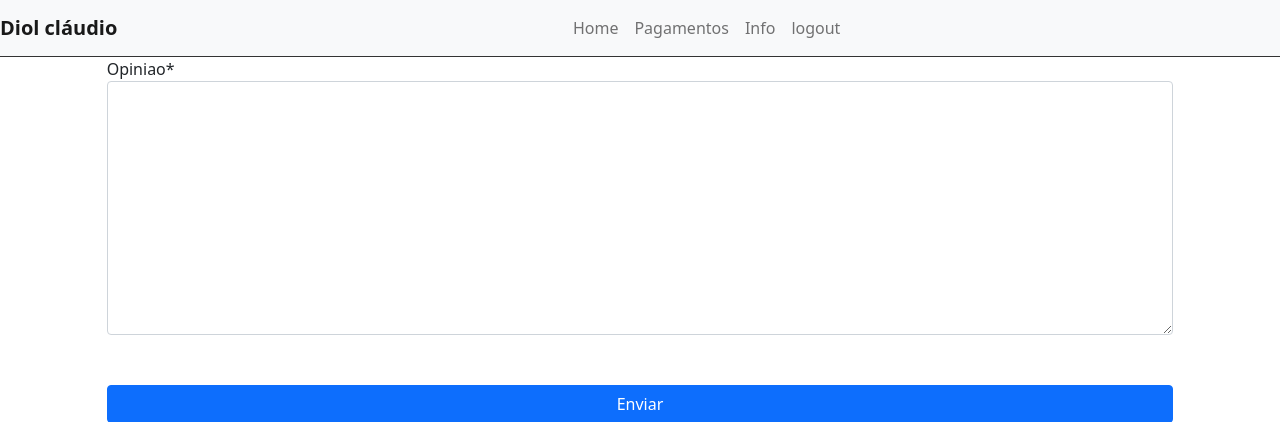
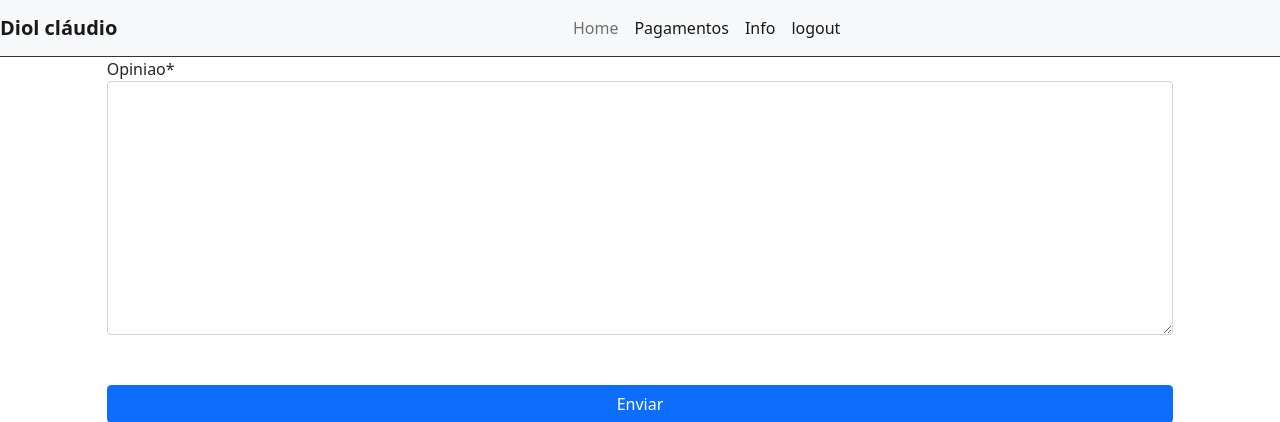
Before and after one commit to diolclaudio/teste3, a Django app: page /comentario/ in a window 1280 px wide. Shown: the top 422 px of the page. Run offline with Django 3.2, Linux system fonts and the light colour scheme; a user stored in the database is signed in; some libraries are stand-ins or nearby versions.

Commit message:
update settings

```diff
--- a/pays/templates/pays/base.html
+++ b/pays/templates/pays/base.html
@@ -12,34 +12,35 @@
 </head>
 <body>
 <div class="container-fluid">
+
+<!---------------------------------------------------------------------------------------------------->
 <nav class="navbar navbar-expand-lg navbar-light bg-light">
   <div class="container-fluid">
     <a class="navbar-brand" href="/">Diol cláudio</a>
-               <button class="navbar-toggler" type="button" data-bs-toggle="collapse" data-bs-target="#navbarSupportedContent" aria-controls="navbarSupportedContent" aria-expanded="false" aria-label="Toggle navigation">
+    <button class="navbar-toggler" type="button" data-bs-toggle="collapse" data-bs-target="#navbarNavDropdown" aria-controls="navbarNavDropdown" aria-expanded="false" aria-label="Toggle navigation">
       <span class="navbar-toggler-icon"></span>
     </button>
-            <div class="collapse navbar-collapse" id="navbarSupportedContent">
-                <ul class="navbar-nav me-auto mb-2 mb-lg-0">
-
+    <div class="collapse navbar-collapse" id="navbarNavDropdown">
+      <ul class="navbar-nav">
          {% if user.is_authenticated%}
                     <li class="nav-item">
                         <a class="nav-link" href="{% url 'pays:index'%}" > Home</a>
                     </li>
 
                     <li class="nav-item">
-                        <a class="nav-link" href="{% url 'pays:pay'%}"> Pagamentos</a>
+                        <a class="nav-link active" href="{% url 'pays:pay'%}"> Pagamentos</a>
                     </li>
                     {% else %}
                      <li class="nav-item">
-                        <a class="nav-link" href="../../accounts/login" > login</a>
+                        <a class="nav-link active" href="../../accounts/login" > login</a>
                     </li>
                     {% endif %}
                     <li class="nav-item">
-                        <a class="nav-link" href="{% url 'pays:info'%}"> Info</a>
+                        <a class="nav-link active" href="{% url 'pays:info'%}"> Info</a>
                     </li>
                     {% if user.is_authenticated%}
                      <li class="nav-item">
-                        <a class="nav-link" href="../../accounts/logout" > logout</a>
+                        <a class="nav-link active" href="../../accounts/logout" > logout</a>
                     </li>
                     {% endif%}
       </ul>
@@ -47,8 +48,10 @@
   </div>
 </nav>
 </div>
+
 {% block content%}{% endblock content%}
 <script src="https:/8/cdn.jsdelivr.net/npm/bootstrap@5.0.0-beta1/dist/js/bootstrap.bundle.min.js" integrity="sha384-ygbV9kiqUc6oa4msXn9868pTtWMgiQaeYH7/t7LECLbyPA2x65Kgf80OJFdroafW" crossorigin="anonymous"></script>
-
+<!-- JavaScript Bundle with Popper -->
+<script src="https://cdn.jsdelivr.net/npm/bootstrap@5.0.0-beta2/dist/js/bootstrap.bundle.min.js" integrity="sha384-b5kHyXgcpbZJO/tY9Ul7kGkf1S0CWuKcCD38l8YkeH8z8QjE0GmW1gYU5S9FOnJ0" crossorigin="anonymous"></script>
 </body>
 </html>
```
Also changed, not shown: db.sqlite3. Lines whose indentation alone changed are shown as unchanged.
